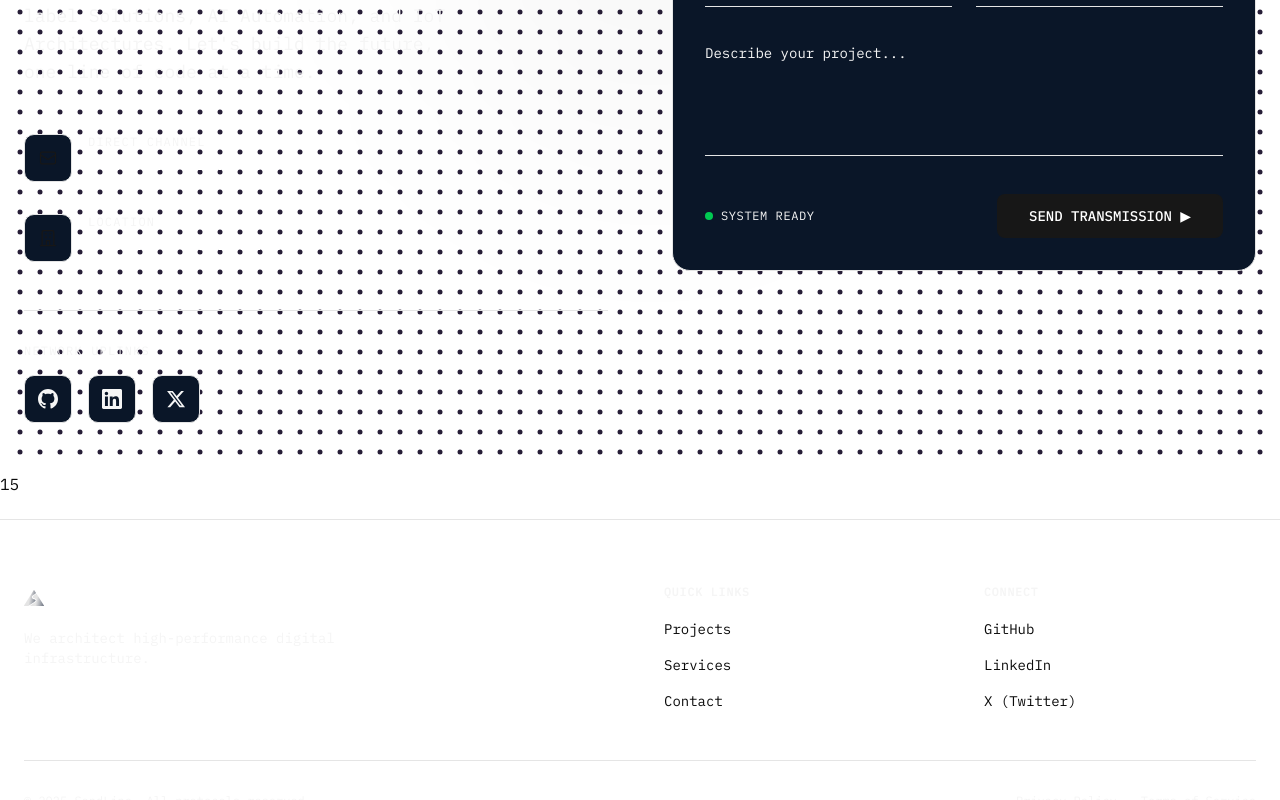
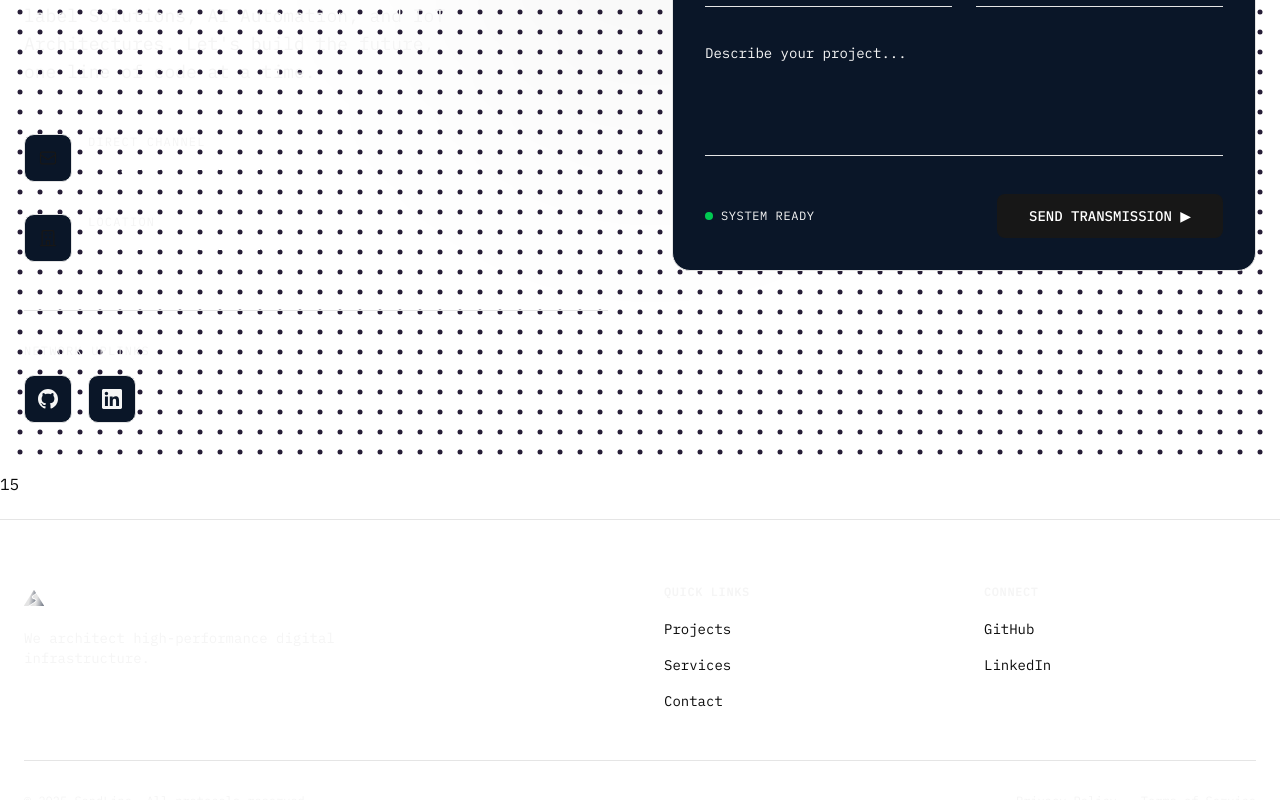
Before and after one commit to zerocinque/sendline-web-site, a Next.js app: page /en/contact in a window 1280 px wide. Shown: the part 328-1128 px from the top of the page. Built offline with nearby package versions, Linux system fonts and the light colour scheme.

Commit message:
update contacts

```diff
--- a/messages/en.json
+++ b/messages/en.json
@@ -134,7 +134,7 @@
     "title2": "Sequence.",
     "description": "Specializing in high-performance White-label Solutions, AI Automation, and IoT Architectures. Let's build the future, one line of code at a time.",
     "directChannel": "DIRECT CHANNEL",
-    "email": "hello@sendline.dev",
+    "email": "luigi@sendline.it",
     "location": "LOCATION",
     "locationValue": "Remote / Worldwide",
     "networkUplinks": "NETWORK UPLINKS",
--- a/messages/it.json
+++ b/messages/it.json
@@ -134,7 +134,7 @@
     "title2": "Sequence.",
     "description": "Specializzati in soluzioni White-label ad alte prestazioni, Automazione AI e Architetture IoT. Costruiamo il futuro, una riga di codice alla volta.",
     "directChannel": "CANALE DIRETTO",
-    "email": "hello@sendline.dev",
+    "email": "luigi@sendline.it",
     "location": "POSIZIONE",
     "locationValue": "Remoto / Worldwide",
     "networkUplinks": "NETWORK UPLINKS",
--- a/src/app/[locale]/contact/page.tsx
+++ b/src/app/[locale]/contact/page.tsx
@@ -59,7 +59,7 @@ export default function ContactPage() {
                     {t("directChannel")}
                   </p>
                   <a
-                    href="mailto:hello@sendline.dev"
+                    href="mailto:luigi@sendline.it"
                     className="text-lg font-medium text-white transition-colors hover:text-primary"
                   >
                     {t("email")}
@@ -102,7 +102,7 @@ export default function ContactPage() {
               <div className="flex gap-4">
                 {[
                   {
-                    href: "https://github.com/sendline",
+                    href: "https://github.com/zerocinque",
                     label: "GitHub",
                     icon: (
                       <svg className="h-5 w-5" fill="currentColor" viewBox="0 0 24 24">
@@ -111,20 +111,11 @@ export default function ContactPage() {
                     ),
                   },
                   {
-                    href: "https://linkedin.com/company/sendline",
+                    href: "https://www.linkedin.com/in/luigi-bottasso/",
                     label: "LinkedIn",
                     icon: (
                       <svg className="h-5 w-5" fill="currentColor" viewBox="0 0 24 24">
                         <path d="M20.447 20.452h-3.554v-5.569c0-1.328-.027-3.037-1.852-3.037-1.853 0-2.136 1.445-2.136 2.939v5.667H9.351V9h3.414v1.561h.046c.477-.9 1.637-1.85 3.37-1.85 3.601 0 4.267 2.37 4.267 5.455v6.286zM5.337 7.433c-1.144 0-2.063-.926-2.063-2.065 0-1.138.92-2.063 2.063-2.063 1.14 0 2.064.925 2.064 2.063 0 1.139-.925 2.065-2.064 2.065zm1.782 13.019H3.555V9h3.564v11.452zM22.225 0H1.771C.792 0 0 .774 0 1.729v20.542C0 23.227.792 24 1.771 24h20.451C23.2 24 24 23.227 24 22.271V1.729C24 .774 23.2 0 22.222 0h.003z" />
-                      </svg>
-                    ),
-                  },
-                  {
-                    href: "https://x.com/sendline",
-                    label: "X",
-                    icon: (
-                      <svg className="h-5 w-5" fill="currentColor" viewBox="0 0 24 24">
-                        <path d="M18.244 2.25h3.308l-7.227 8.26 8.502 11.24H16.17l-5.214-6.817L4.99 21.75H1.68l7.73-8.835L1.254 2.25H8.08l4.713 6.231zm-1.161 17.52h1.833L7.084 4.126H5.117z" />
                       </svg>
                     ),
                   },
--- a/src/components/Footer.tsx
+++ b/src/components/Footer.tsx
@@ -77,16 +77,6 @@ export default function Footer() {
                   LinkedIn
                 </a>
               </li>
-              <li>
-                <a
-                  href="https://x.com/sendline"
-                  target="_blank"
-                  rel="noopener noreferrer"
-                  className="text-sm text-foreground transition-colors hover:text-primary"
-                >
-                  X (Twitter)
-                </a>
-              </li>
             </ul>
           </div>
         </div>
```
